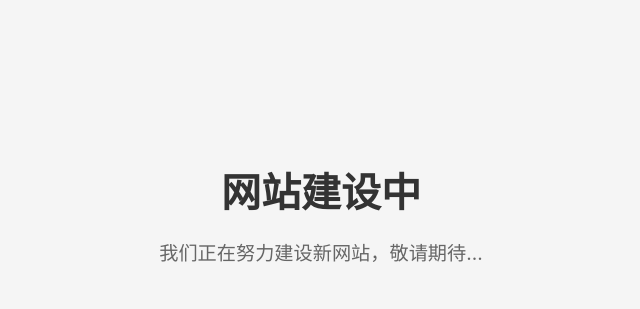
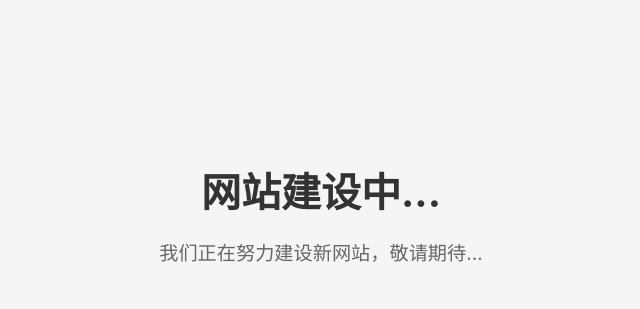
Before and after one commit to LeeBitCo/aiyoyoufang.com, a plain HTML site: page index.html in a window 1280 px wide. Shown: the part 190-499 px from the top of the page, without its empty margins (319-959 px from the left). Drawn offline with Linux system fonts and the light colour scheme.

Commit message:
Update index.html

```diff
--- a/index.html
+++ b/index.html
@@ -3,7 +3,7 @@
 <head>
     <meta charset="UTF-8">
     <meta name="viewport" content="width=device-width, initial-scale=1.0">
-    <title>网站建设中</title>
+    <title>www.aiyoyoufang.com</title>
     <style>
         body {
             margin: 0;
@@ -31,7 +31,7 @@
 </head>
 <body>
     <div class="container">
-        <h1>网站建设中</h1>
+        <h1>网站建设中...</h1>
         <p>我们正在努力建设新网站，敬请期待...</p>
     </div>
 </body>
```
